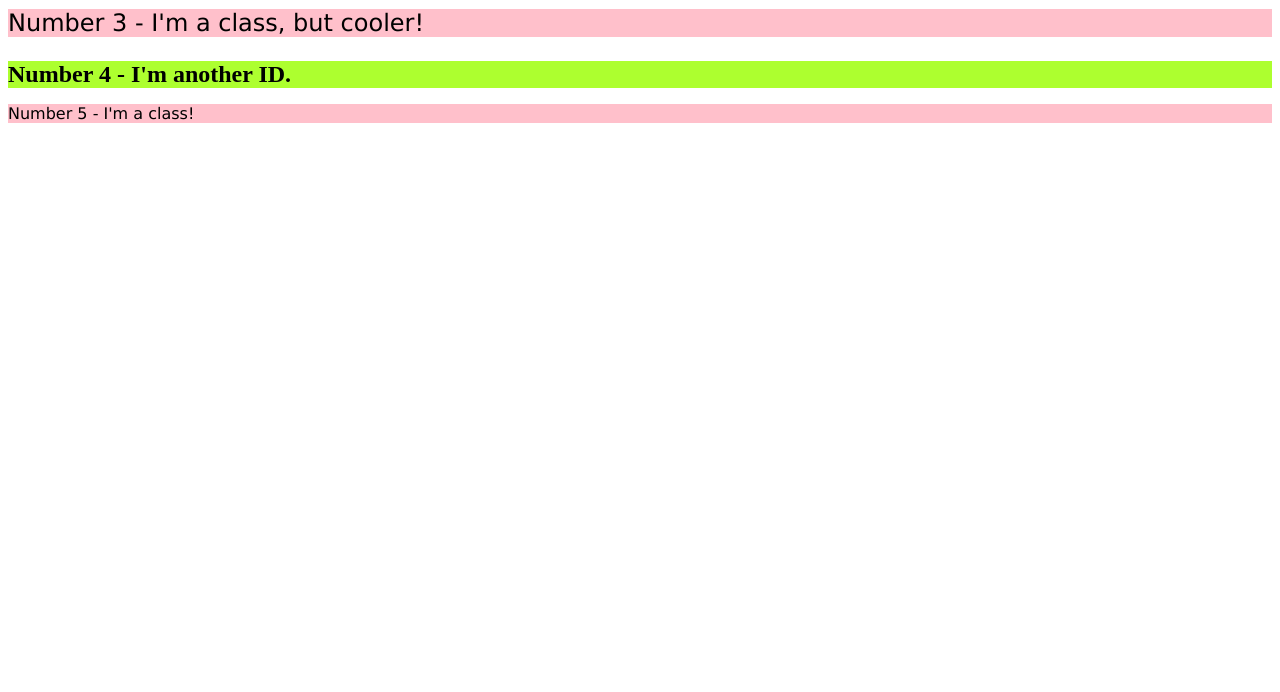
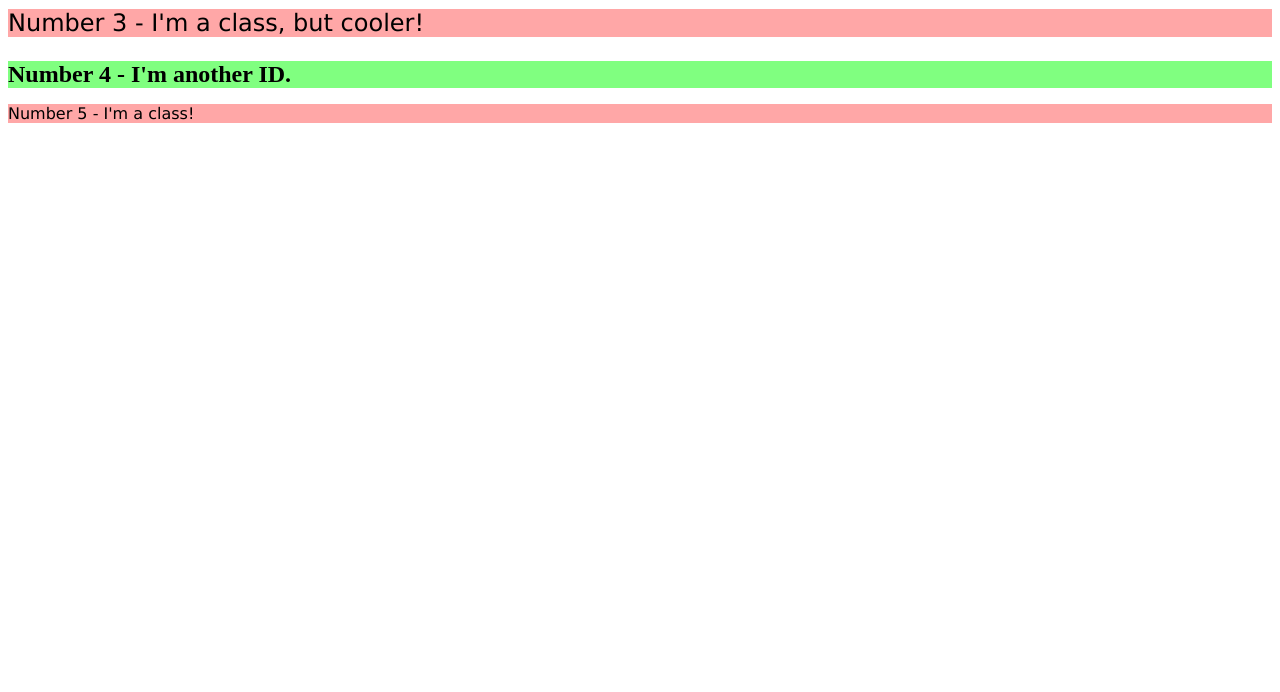
Before and after one commit to WalczakWojciech/css-exercises, a plain HTML site: page foundation/02-class-id-selectors/index.html in a window 1280 px wide. Shown: the part 108-800 px from the top of the page. Drawn offline with Linux system fonts and the light colour scheme.

Commit message:
CSS class color RGB, HSL, HEX

```diff
--- a/foundation/02-class-id-selectors/styles.css
+++ b/foundation/02-class-id-selectors/styles.css
@@ -1,5 +1,5 @@
 .odd {
-    background-color: #ffc0cb;
+    background-color: rgb(255,167,167);
     font-family: "Verdana", "DejaVu Sans", sans-serif;
 }
 .three {
@@ -10,7 +10,7 @@
     font-size: 36px;
 }
 #fourth-number {
-    background-color: #adff2f;
+    background-color: hsl(120, 100%,75%);
     font-size: 24px;
     font-weight: bold;
 }
```
